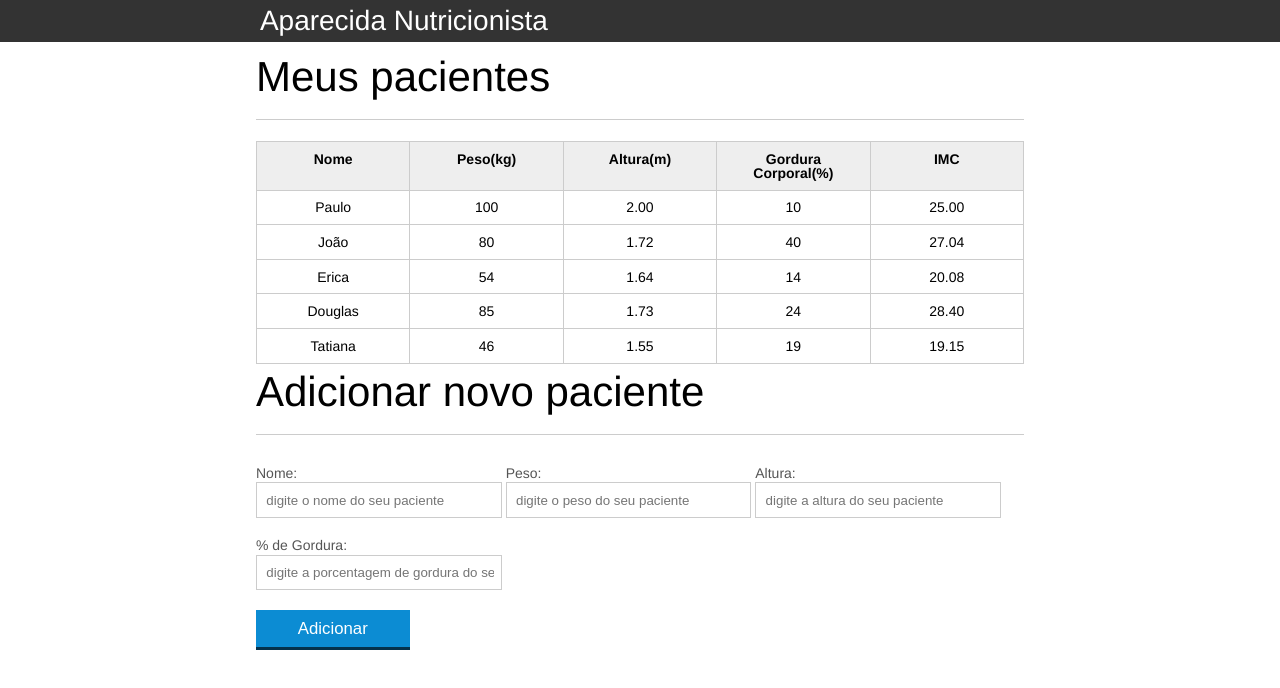
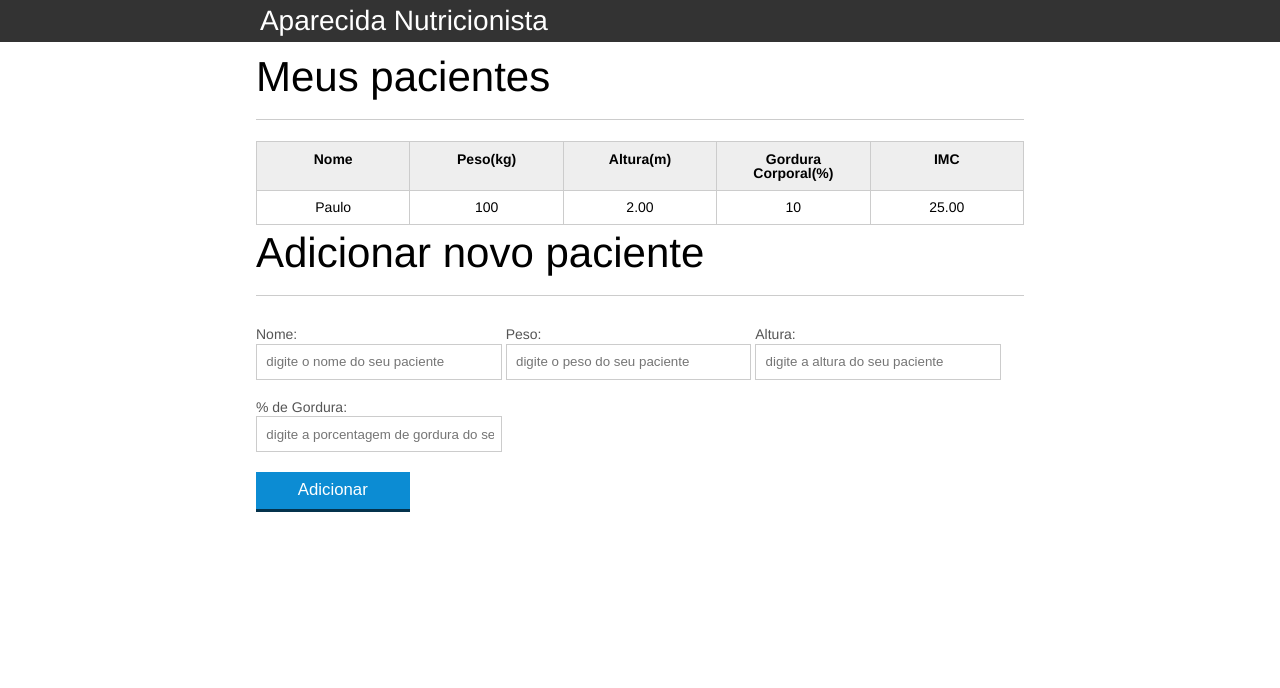
Before and after one commit to GeovaniJunior/JavaScript, a plain HTML site: page introducao-javascript/index.html in a window 1280 px wide. Drawn offline with Linux system fonts and the light colour scheme.

Commit message:
Meio do capítulo 6

```diff
--- a/introducao-javascript/index.html
+++ b/introducao-javascript/index.html
@@ -36,37 +36,6 @@
 							<td class="info-gordura">10</td>
 							<td class="info-imc">0</td>
 						</tr>
-
-						<tr class="paciente" >
-							<td class="info-nome">João</td>
-							<td class="info-peso">80</td>
-							<td class="info-altura">1.72</td>
-							<td class="info-gordura">40</td>
-							<td class="info-imc">0</td>
-						</tr>
-
-						<tr class="paciente" >
-							<td class="info-nome">Erica</td>
-							<td class="info-peso">54</td>
-							<td class="info-altura">1.64</td>
-							<td class="info-gordura">14</td>
-							<td class="info-imc">0</td>
-						</tr>
-
-						<tr class="paciente">
-							<td class="info-nome">Douglas</td>
-							<td class="info-peso">85</td>
-							<td class="info-altura">1.73</td>
-							<td class="info-gordura">24</td>
-							<td class="info-imc">0</td>
-						</tr>
-						<tr class="paciente" >
-							<td class="info-nome">Tatiana</td>
-							<td class="info-peso">46</td>
-							<td class="info-altura">1.55</td>
-							<td class="info-gordura">19</td>
-							<td class="info-imc">0</td>
-						</tr>
 					</tbody>
 				</table>
 
--- a/introducao-javascript/js/calcula-imc.js
+++ b/introducao-javascript/js/calcula-imc.js
@@ -15,10 +15,10 @@ for (var i = 0; i < pacientes.length; i++){
 
     var tdIMC = pacientes[i].querySelector(".info-imc");
 
-    var pesoEhValido = true;
-    var alturaEhValida = true;
+    var pesoEhValido = validaPeso(peso);
+    var alturaEhValida = validaAltura(altura);
 
-    if (peso <= 0 || peso >= 1000){
+    if (!pesoEhValido){
         console.log("Peso Inválido");
         pesoEhValido = false;
         tdIMC.textContent = "Peso Inválido";
@@ -27,7 +27,7 @@ for (var i = 0; i < pacientes.length; i++){
 
     }
 
-    if (altura <= 0 || altura >= 3.00){
+    if (!alturaEhValida){
         console.log("Altura Inválida");
         alturaEhValida = false;
         tdIMC.textContent = "Altura Inválida";
@@ -42,6 +42,26 @@ for (var i = 0; i < pacientes.length; i++){
 
 }
 
+function validaPeso(){
+    if (peso >= 0 && peso <= 1000){
+        console.log("Peso válido");
+        return true;
+    } else {
+        console.log("Peso inválido");
+        return false;
+    }
+};
+
+function validaAltura(){
+    if (altura >= 0 && altura <= 3.00){
+        console.log("Altura válida");
+        return true;
+    } else {
+        console.log("Altura inválida");
+        return false;
+    }
+};
+
 function calculaImc(peso, altura){
     var imc = 0;
     imc = peso / (altura * altura);
```
Also changed, not shown: introducao-javascript/js/form.js (line endings or trailing spaces).
